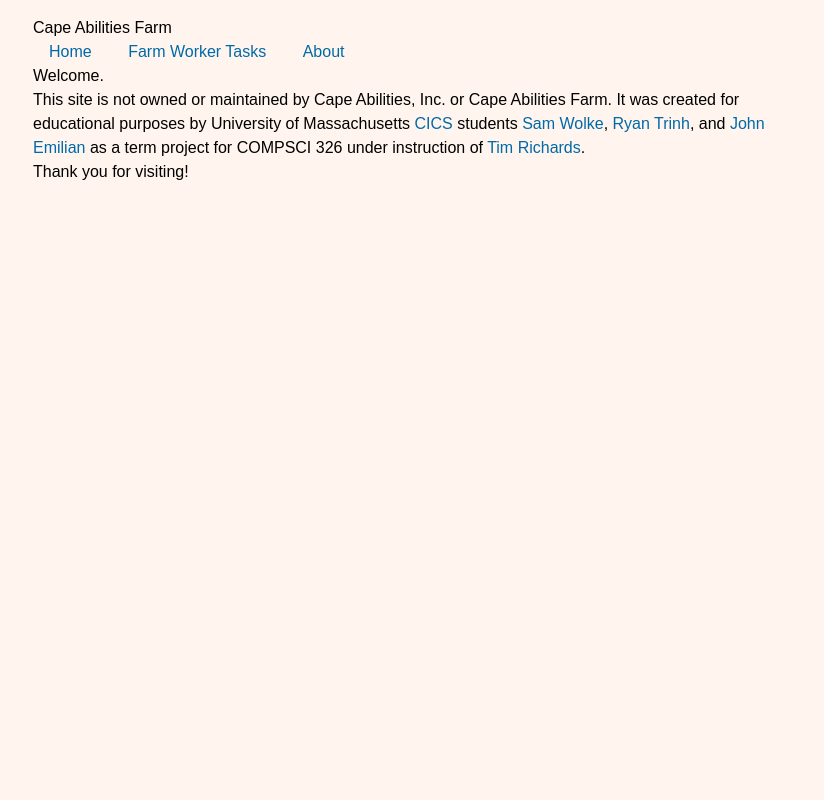
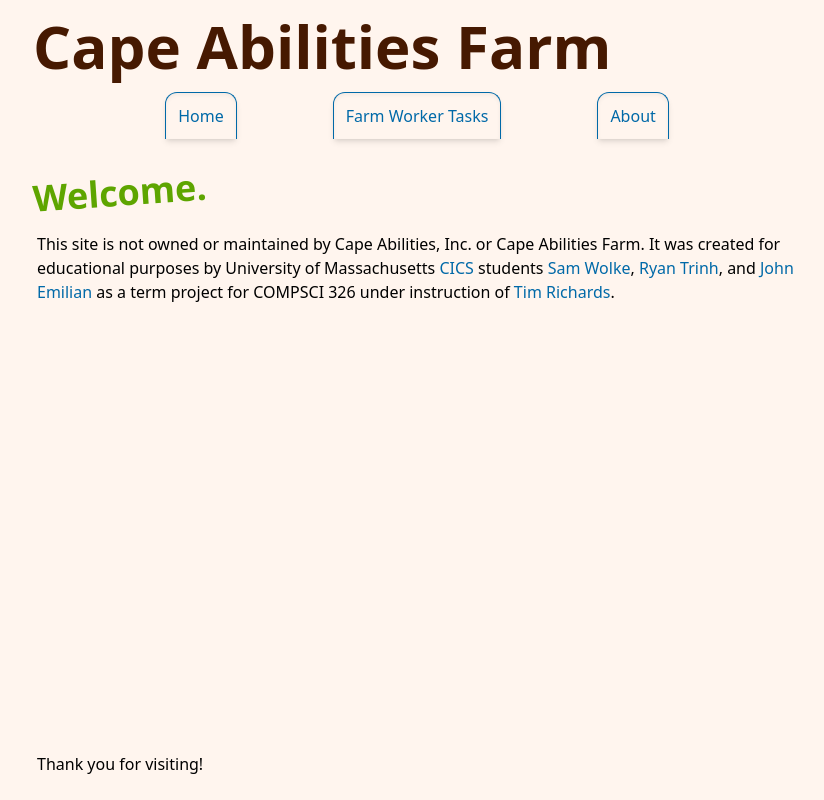
Before and after one commit to johnemilian/CS326-Group16-project, a Node server app: page /about.html in a window 1280 px wide. Shown: the whole page, without its empty margins (223-1047 px from the left). Run offline with Node 20, Linux system fonts and the light colour scheme; style sheets or scripts are compiled from the project's sources; some libraries are stand-ins or nearby versions.

Commit message:
cleaned up style of welcome page

```diff
--- a/public/about.html
+++ b/public/about.html
@@ -7,16 +7,24 @@
   </head>
   <body>
     <header>
-      <h1>Cape Abilities Farm</h1>
-      <nav>
-        <a class="ml-4" href="/">Home</a>
-        <a class="ml-4" href="/tasks">Farm Worker Tasks</a>
-        <a class="ml-4" href="/about.html">About</a>
+      <h1 class="pb-3">Cape Abilities Farm</h1>
+      <nav aria-label="Primary Navigation">
+        <ul class="flex justify-center gap-8">
+          <li><a class="mx-8 p-3 border border-b-0 rounded-t-xl shadow-md inset-shadow-sm" href="/">Home</a></li>
+          <li>
+            <a class="mx-8 p-3 border border-b-0 rounded-t-xl shadow-md inset-shadow-sm" href="/tasks"
+              >Farm Worker Tasks</a
+            >
+          </li>
+          <li>
+            <a class="mx-8 p-3 border border-b-0 rounded-t-xl shadow-md inset-shadow-sm" href="/about.html">About</a>
+          </li>
+        </ul>
       </nav>
     </header>
     <main>
       <article>
-        <h2>Welcome.</h2>
+        <h2 class="text-lime-600 rotate-356 pb-8">Welcome.</h2>
         <p>
           This site is not owned or maintained by Cape Abilities, Inc. or Cape Abilities Farm. It was created for
           educational purposes by University of Massachusetts
--- a/src/base.css
+++ b/src/base.css
@@ -1,12 +1,34 @@
 body {
-  @apply bg-off-white p-4 font-sans mx-auto max-w-[800px];
+  @apply bg-off-white p-4 font-sans mx-auto max-w-[800px] min-h-screen flex flex-col;
 }
-
+main {
+  @apply flex-1;
+}
+header h1 {
+  @apply text-amber-950;
+}
 a {
   @apply text-sky-700 hover:underline;
 }
 
-/* legacy style following: delete after migrating to Tailwind CSS if
+h1 {
+  @apply text-6xl font-bold mb-4;
+}
+h2 {
+  @apply text-4xl font-bold mt-6 mb-2;
+}
+h3 {
+  @apply text-2xl font-bold mt-4 mb-1;
+}
+h4 {
+  @apply text-xl font-bold mt-2;
+}
+
+p {
+  @apply text-base mx-1 mt-1 mb-2;
+}
+
+/* legacy style following: keep after migrating to Tailwind CSS if
    deciding to keep client-side DOM manipulation without full HTMX */
 
 :root {
@@ -17,12 +39,11 @@ a {
   box-sizing: border-box;
 }
 
-body {
-  font-family: sans-serif;
-  max-width: 800px;
-  margin: 0 auto;
-  padding: 1rem;
+button {
+  padding: 0.35rem 0.75rem;
+  border-radius: 4px;
   background-color: var(--main-bg-color);
+  cursor: pointer;
 }
 
 .site-header {
@@ -32,10 +53,6 @@ body {
   border-bottom: 2px solid #ccc;
   padding-bottom: 0.5rem;
   margin-bottom: 1rem;
-}
-
-nav a {
-  margin-right: 1rem;
 }
 
 #task-form {
@@ -61,7 +78,7 @@ nav a {
   cursor: pointer;
 }
 
-ul {
+.custom-ul {
   display: flex;
   flex-direction: column;
   gap: 0.75rem;
@@ -69,7 +86,7 @@ ul {
   padding: 0;
 }
 
-li {
+.custom-ul li {
   display: flex;
   justify-content: space-between;
   align-items: center;
@@ -87,13 +104,6 @@ li {
   display: block;
   margin-top: 0.25rem;
   color: #666;
-}
-
-button {
-  padding: 0.35rem 0.75rem;
-  border-radius: 4px;
-  background-color: var(--main-bg-color);
-  cursor: pointer;
 }
 
 .edit-btn {
--- a/views/partials/header.ejs
+++ b/views/partials/header.ejs
@@ -1,8 +1,8 @@
 <header class="flex justify-between items-center pb-2 mb-4 border-b-2 border-gray-300">
   <h1>Farm Tasks</h1>
   <nav>
-    <a class="mr-4" href="/">Home</a>
-    <a class="mr-4" href="/tasks">View Tasks</a>
-    <a class="mr-4" href="/tasks/manage">Manage Tasks</a>
+    <a class="" href="/">Home</a>
+    <a class="" href="/tasks">View Tasks</a>
+    <a class="" href="/tasks/manage">Manage Tasks</a>
   </nav>
 </header>
```
Also changed, not shown: public/index.html (+17 -9 lines).
